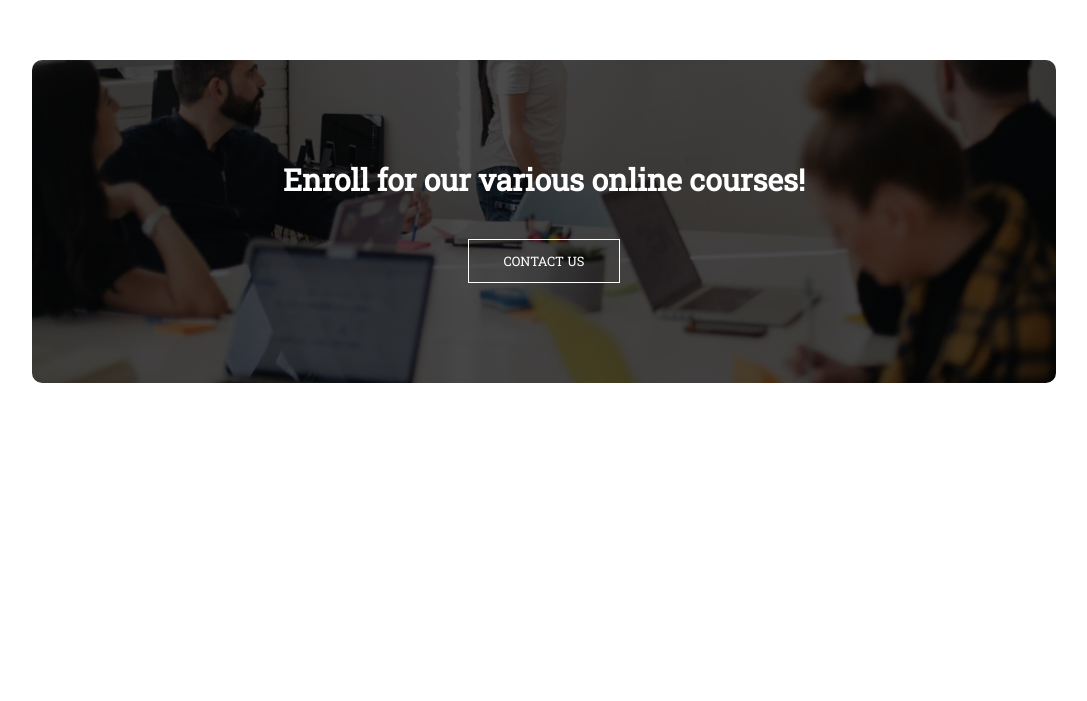
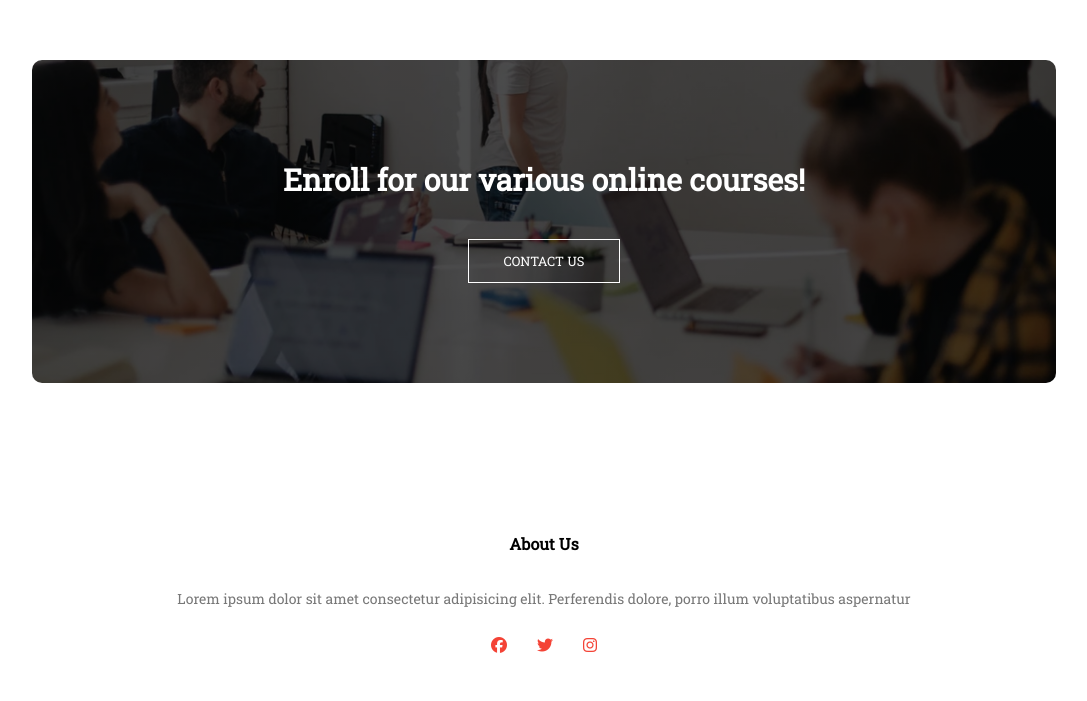
Before and after one commit to Dayhann/Eduford-Landing-Page-HTML-CSS, a plain HTML site: page index.html in a window 1280 px wide. Shown: the part 3232-3933 px from the top of the page, without its empty margins (96-1183 px from the left). Before the commit the page ends 3715 px from the top, so only its background shows below. Drawn offline with Linux system fonts and the light colour scheme.

Commit message:
Final Commit/ Footer  Added

```diff
--- a/index.html
+++ b/index.html
@@ -166,6 +166,19 @@
     <a href="" class="hero-btn">CONTACT US</a>
   </section>
 
+  <!-- Footer -->
+   <section class="footer">
+    <h4>About Us</h4>
+    <p>
+        Lorem ipsum dolor sit amet consectetur adipisicing elit.
+        Perferendis dolore, porro illum voluptatibus aspernatur
+    </p>
+    <div class="icons">
+        <i class="fa-brands fa-facebook"></i>
+        <i class="fa-brands fa-twitter"></i>
+        <i class="fa-brands fa-instagram"></i>
+    </div>
+   </section>
 <!-- javascript for toggling menu -->
     <script>
         var navLinks = document.getElementById("navLinks");
--- a/style.css
+++ b/style.css
@@ -315,3 +315,22 @@
             font-size: 24px;
         }
     }
+
+    /* footer */
+    .footer{
+        width: 100%;
+        text-align: center;
+        padding: 30px 0;
+    }
+    .footer h4{
+        margin-bottom: 25px;
+        margin-top: 20px;
+        font-weight: 600;
+        }
+
+    .icons .fa-brands{
+        color: #f44336;
+        margin: 0 13px;
+        cursor: pointer;
+        padding: 18px 0;
+    }
```
